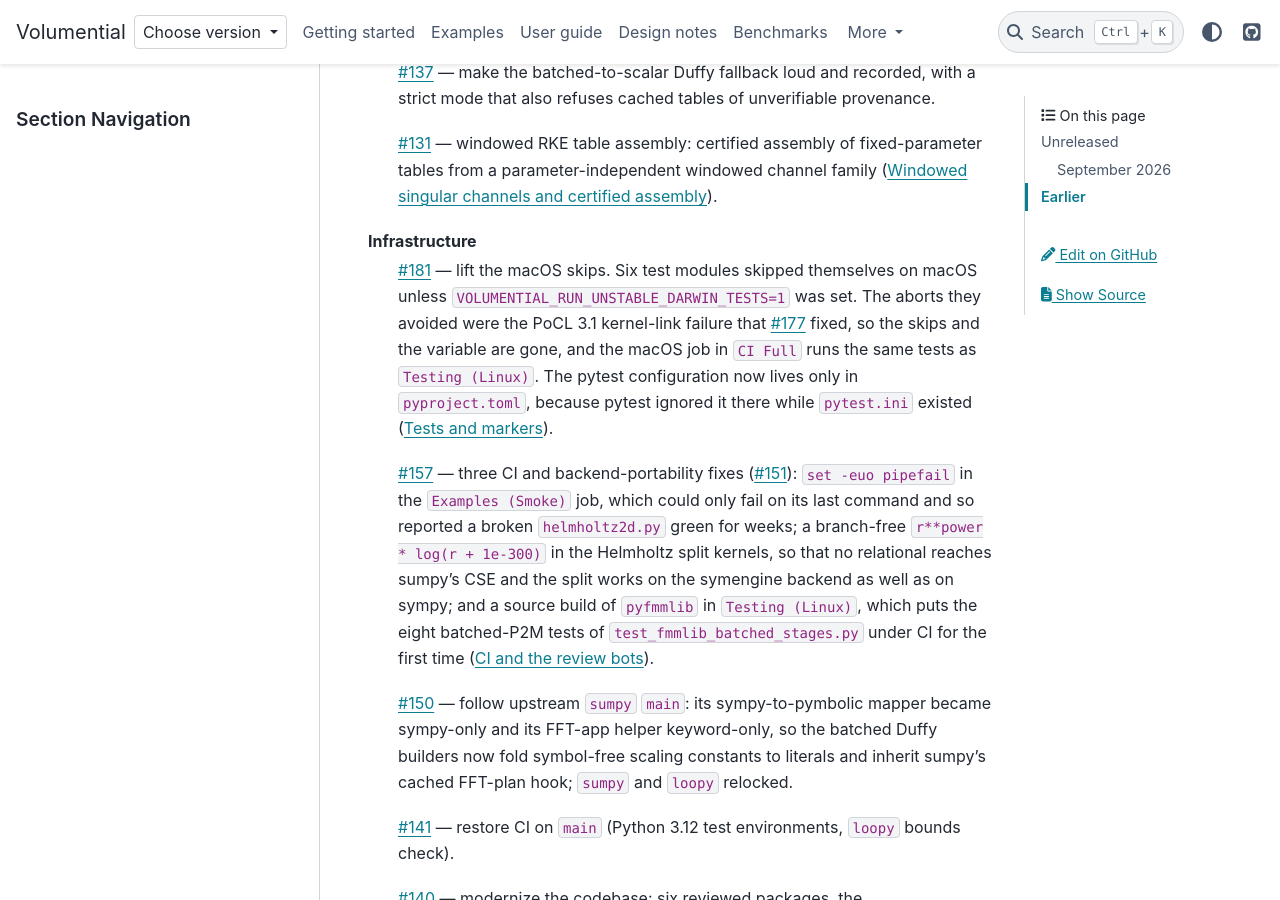
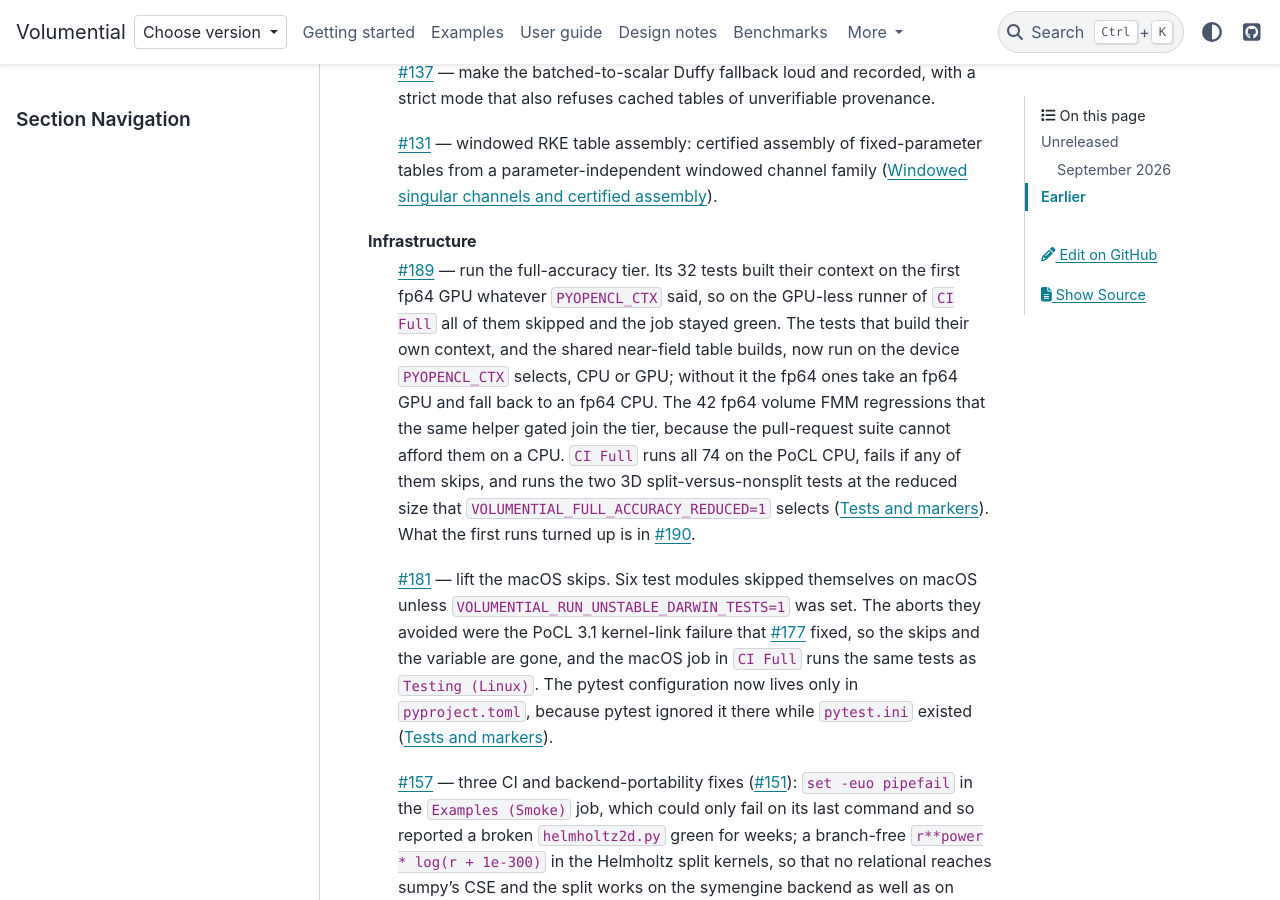
Before and after one commit to xywei/volumential, a Sphinx documentation site: the page built from doc/source/changelog.md, in a window 1280 px wide and 900 px high, scrolled down 2095 px. Built offline with Sphinx 7.4.7 and the PyData theme 0.15.4, drawn with Linux system fonts in a browser that asks for light colours.

Commit message:
docs: record #189 in the changelog

```diff
--- a/doc/source/changelog.md
+++ b/doc/source/changelog.md
@@ -87,6 +87,19 @@ Tables and numerics
   ({doc}`design-notes/windowed-channels`).
 
 Infrastructure
+: [#189](https://github.com/xywei/volumential/pull/189) — run the
+  full-accuracy tier. Its 32 tests built their context on the first fp64 GPU
+  whatever `PYOPENCL_CTX` said, so on the GPU-less runner of `CI Full` all of
+  them skipped and the job stayed green. The tests that build their own
+  context, and the shared near-field table builds, now run on the device
+  `PYOPENCL_CTX` selects, CPU or GPU; without it the fp64 ones take an fp64
+  GPU and fall back to an fp64 CPU. The 42 fp64 volume FMM regressions that
+  the same helper gated join the tier, because the pull-request suite cannot
+  afford them on a CPU. `CI Full` runs all 74 on the PoCL CPU, fails if any
+  of them skips, and runs the two 3D split-versus-nonsplit tests at the
+  reduced size that `VOLUMENTIAL_FULL_ACCURACY_REDUCED=1` selects
+  ({doc}`development/testing`). What the first runs turned up is in
+  [#190](https://github.com/xywei/volumential/issues/190).
 : [#181](https://github.com/xywei/volumential/pull/181) — lift the macOS
   skips. Six test modules skipped themselves on macOS unless
   `VOLUMENTIAL_RUN_UNSTABLE_DARWIN_TESTS=1` was set. The aborts they avoided
```
